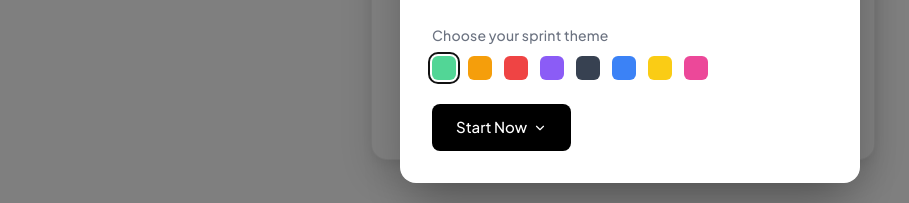
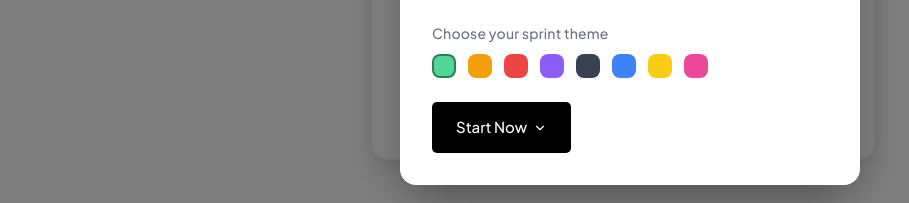
Before and after one commit to sonu2020/focus-timer, a React (Vite) app: page / in a window 1280 px wide. Both pictures are taken after a click on the button "Start a sprint". Shown: the part 488-691 px from the top of the page, without its empty margins (10-919 px from the left). Built offline with nearby package versions, Linux system fonts and the light colour scheme.

Commit message:
style: refine sprint modal select and swatch styling

```diff
--- a/src/SprintModal.css
+++ b/src/SprintModal.css
@@ -74,7 +74,7 @@
 }
 
 .sprint-modal__select {
-  width: 180px;
+  width: 150px;
   max-width: 200px;
   height: 38px;
   box-sizing: border-box;
@@ -100,6 +100,11 @@
 .sprint-modal__select:focus {
   border-color: #111111;
   outline: none;
+}
+
+.sprint-modal__select--selected {
+  border-color: #000000;
+  color: #000000;
 }
 
 .sprint-modal__segments {
@@ -178,7 +183,7 @@
   height: 24px;
   padding: 0;
   border: 0;
-  border-radius: 6px;
+  border-radius: 8px;
   background: var(--swatch, #cccccc);
 }
 
@@ -187,8 +192,7 @@
 }
 
 .sprint-modal__swatch--active {
-  outline: 2px solid #111111;
-  outline-offset: 2px;
+  border: 2px solid var(--swatch-border, #111111);
 }
 
 .sprint-modal__submit {
@@ -198,9 +202,9 @@
   gap: 6px;
   align-self: flex-start;
   width: auto;
-  padding: 10px 24px;
+  padding: 12px 24px;
   border: 0;
-  border-radius: 8px;
+  border-radius: 5px;
   background: #000000;
   color: #ffffff;
   font-size: 15px;
--- a/src/SprintModal.jsx
+++ b/src/SprintModal.jsx
@@ -6,14 +6,14 @@ const BLOCK_PRESETS = [3, 5, 10]
 const CUSTOM_BLOCK_OPTIONS = Array.from({ length: 12 }, (_, index) => index + 1)
 
 const THEMES = [
-  { name: 'Green', value: '#52d696' },
-  { name: 'Orange', value: '#f59e0b' },
-  { name: 'Red', value: '#ef4444' },
-  { name: 'Purple', value: '#8b5cf6' },
-  { name: 'Dark Gray', value: '#374151' },
-  { name: 'Blue', value: '#3b82f6' },
-  { name: 'Yellow', value: '#facc15' },
-  { name: 'Pink', value: '#ec4899' },
+  { name: 'Green', value: '#52d696', border: '#2E7D56' },
+  { name: 'Orange', value: '#f59e0b', border: '#C76A13' },
+  { name: 'Red', value: '#ef4444', border: '#C0392B' },
+  { name: 'Purple', value: '#8b5cf6', border: '#6C5CE7' },
+  { name: 'Dark Gray', value: '#374151', border: '#2C3A47' },
+  { name: 'Blue', value: '#3b82f6', border: '#1d4ed8' },
+  { name: 'Yellow', value: '#facc15', border: '#b45309' },
+  { name: 'Pink', value: '#ec4899', border: '#be185d' },
 ]
 
 function formatHour(hour24) {
@@ -47,6 +47,8 @@ function SprintModal({ open, mode = 'create', onClose, onStart }) {
   const isUpdate = mode === 'update'
   const [startHour, setStartHour] = useState(9)
   const [endHour, setEndHour] = useState(19)
+  const [startTouched, setStartTouched] = useState(false)
+  const [endTouched, setEndTouched] = useState(false)
   const [length, setLength] = useState('10')
   const [customBlocks, setCustomBlocks] = useState(6)
   const [theme, setTheme] = useState('Green')
@@ -106,7 +108,7 @@ function SprintModal({ open, mode = 'create', onClose, onStart }) {
         </button>
 
         <h2 id="sprint-modal-title" className="sprint-modal__title">
-          {isUpdate ? 'Update the sprint' : 'Create a Sprint'}
+          {isUpdate ? 'Update your sprint' : 'Create a Sprint'}
         </h2>
 
         <div className="sprint-modal__field">
@@ -115,9 +117,14 @@ function SprintModal({ open, mode = 'create', onClose, onStart }) {
           </label>
           <select
             id="sprint-start"
-            className="sprint-modal__select"
+            className={`sprint-modal__select${
+              startTouched ? ' sprint-modal__select--selected' : ''
+            }`}
             value={startHour}
-            onChange={(event) => setStartHour(Number(event.target.value))}
+            onChange={(event) => {
+              setStartTouched(true)
+              setStartHour(Number(event.target.value))
+            }}
           >
             {TIME_OPTIONS.map((option) => (
               <option key={option.value} value={option.value}>
@@ -133,9 +140,14 @@ function SprintModal({ open, mode = 'create', onClose, onStart }) {
           </label>
           <select
             id="sprint-end"
-            className="sprint-modal__select"
+            className={`sprint-modal__select${
+              endTouched ? ' sprint-modal__select--selected' : ''
+            }`}
             value={endHour}
-            onChange={(event) => setEndHour(Number(event.target.value))}
+            onChange={(event) => {
+              setEndTouched(true)
+              setEndHour(Number(event.target.value))
+            }}
           >
             {TIME_OPTIONS.map((option) => (
               <option key={option.value} value={option.value}>
@@ -152,9 +164,8 @@ function SprintModal({ open, mode = 'create', onClose, onStart }) {
               <button
                 key={option}
                 type="button"
-                className={`sprint-modal__segment${
-                  length === String(option) ? ' sprint-modal__segment--active' : ''
-                }`}
+                className={`sprint-modal__segment${length === String(option) ? ' sprint-modal__segment--active' : ''
+                  }`}
                 onClick={() => setLength(String(option))}
               >
                 {option}
@@ -162,9 +173,8 @@ function SprintModal({ open, mode = 'create', onClose, onStart }) {
             ))}
 
             <select
-              className={`sprint-modal__segment sprint-modal__segment--select${
-                length === 'Customize' ? ' sprint-modal__segment--active' : ''
-              }`}
+              className={`sprint-modal__segment sprint-modal__segment--select${length === 'Customize' ? ' sprint-modal__segment--active' : ''
+                }`}
               value={length === 'Customize' ? String(customBlocks) : ''}
               onChange={(event) => {
                 setLength('Customize')
@@ -192,10 +202,9 @@ function SprintModal({ open, mode = 'create', onClose, onStart }) {
               <button
                 key={item.name}
                 type="button"
-                className={`sprint-modal__swatch${
-                  theme === item.name ? ' sprint-modal__swatch--active' : ''
-                }`}
-                style={{ '--swatch': item.value }}
+                className={`sprint-modal__swatch${theme === item.name ? ' sprint-modal__swatch--active' : ''
+                  }`}
+                style={{ '--swatch': item.value, '--swatch-border': item.border }}
                 onClick={() => setTheme(item.name)}
                 aria-label={item.name}
                 aria-pressed={theme === item.name}
@@ -210,7 +219,7 @@ function SprintModal({ open, mode = 'create', onClose, onStart }) {
           className="sprint-modal__submit"
           onClick={handleStart}
         >
-          {isUpdate ? 'Save changes' : 'Start Now'}
+          {isUpdate ? 'Save Changes' : 'Start Now'}
           <Caret />
         </button>
       </div>
```
